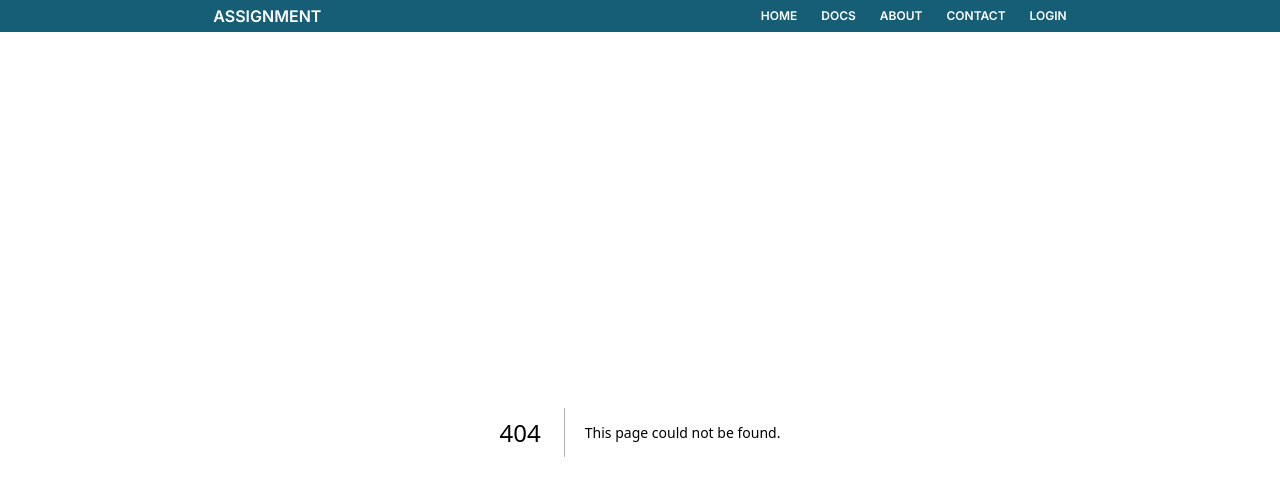
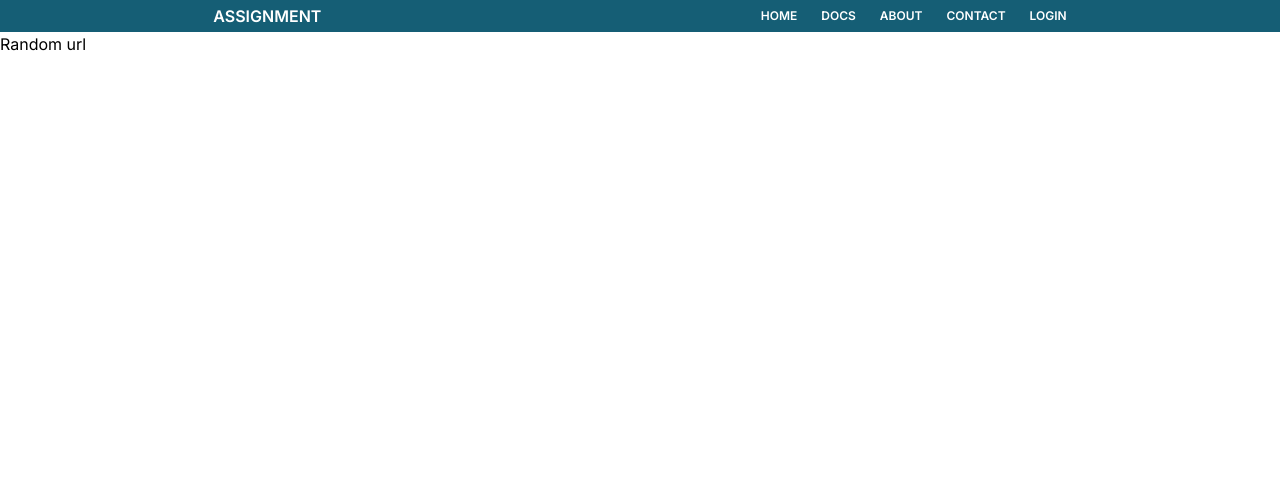
Before and after one commit to minhajul-im/Practice-React-Next, a Next.js app in the folder Module-8/: page /home/1 in a window 1280 px wide. Before the commit this address had no page. Shown: the top 496 px of the page. Built offline with nearby package versions, Linux system fonts and the light colour scheme.

Commit message:
random ulr catch in the nested folder not global

```diff
--- /dev/null
+++ b/Module-8/app/home/[id]/page.js
@@ -0,0 +1,11 @@
+import React from "react";
+
+const Random = () => {
+  return (
+    <div>
+      <h1>Random url</h1>
+    </div>
+  );
+};
+
+export default Random;
```
